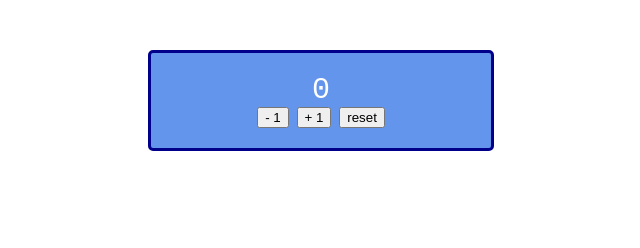
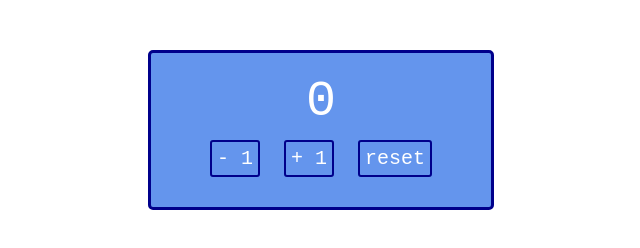
Before and after one commit to racheldenucci/ContadorJs, a plain HTML site: page index.html in a window 1280 px wide. Shown: the whole page, without its empty margins (319-959 px from the left). Drawn offline with Linux system fonts and the light colour scheme.

Commit message:
update css

```diff
--- a/style.css
+++ b/style.css
@@ -1,7 +1,3 @@
-body{
-    font-family: monospace;
-}
-
 #container{
     margin: 50px auto;
     padding: 20px;
@@ -15,7 +11,20 @@ body{
 
 #num{
     font-family: monospace;
-    font-size: 30px;
+    font-size: 50px;
     text-align: center;
     color: white;
 }
+
+button{
+    font-family: monospace;
+    font-size: 20px;
+    color: white;
+    padding: 5px;
+    margin: 10px;
+    background-color: transparent;
+    border-style: solid;
+    border-radius: 3px;
+    border-color: darkblue;
+
+}
```
